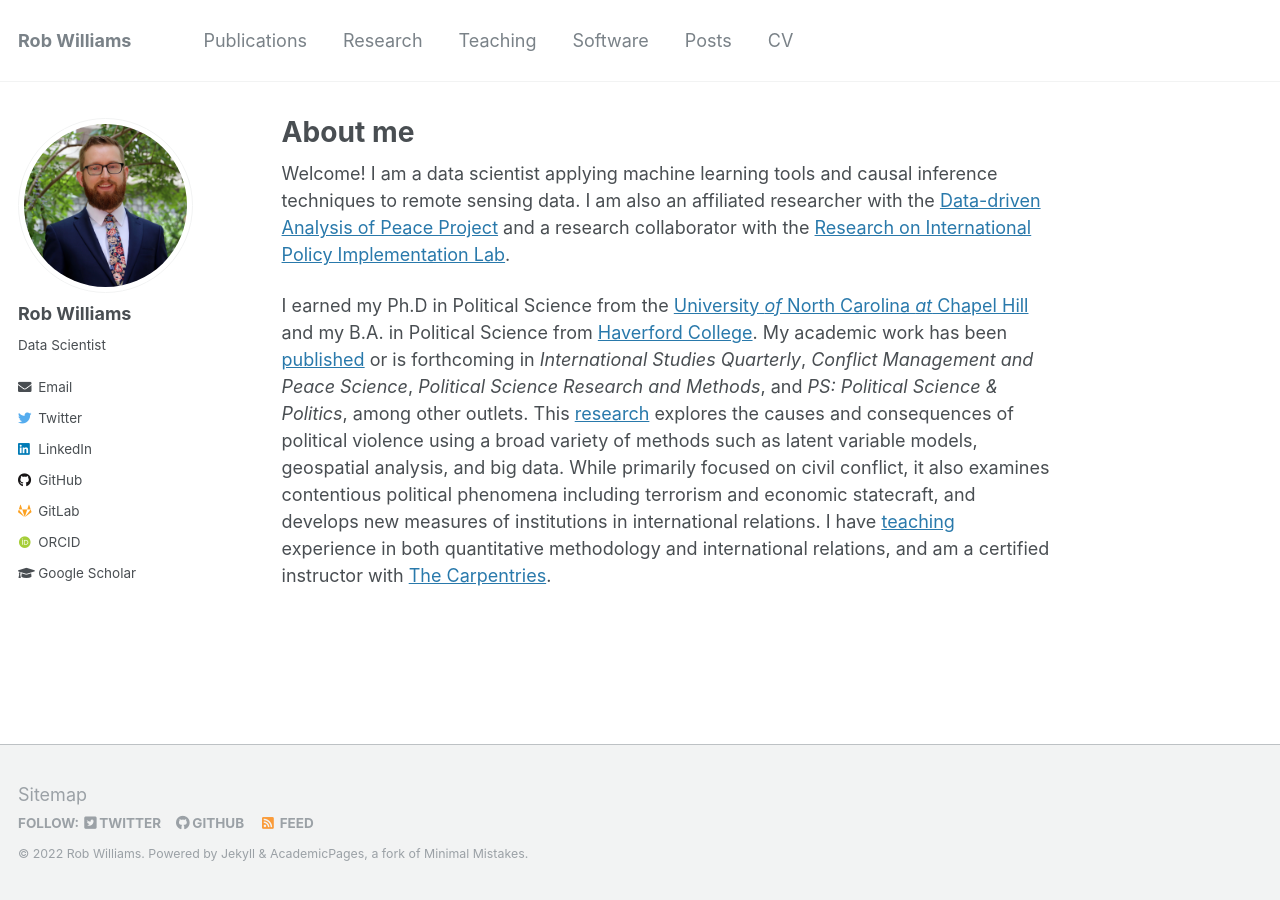
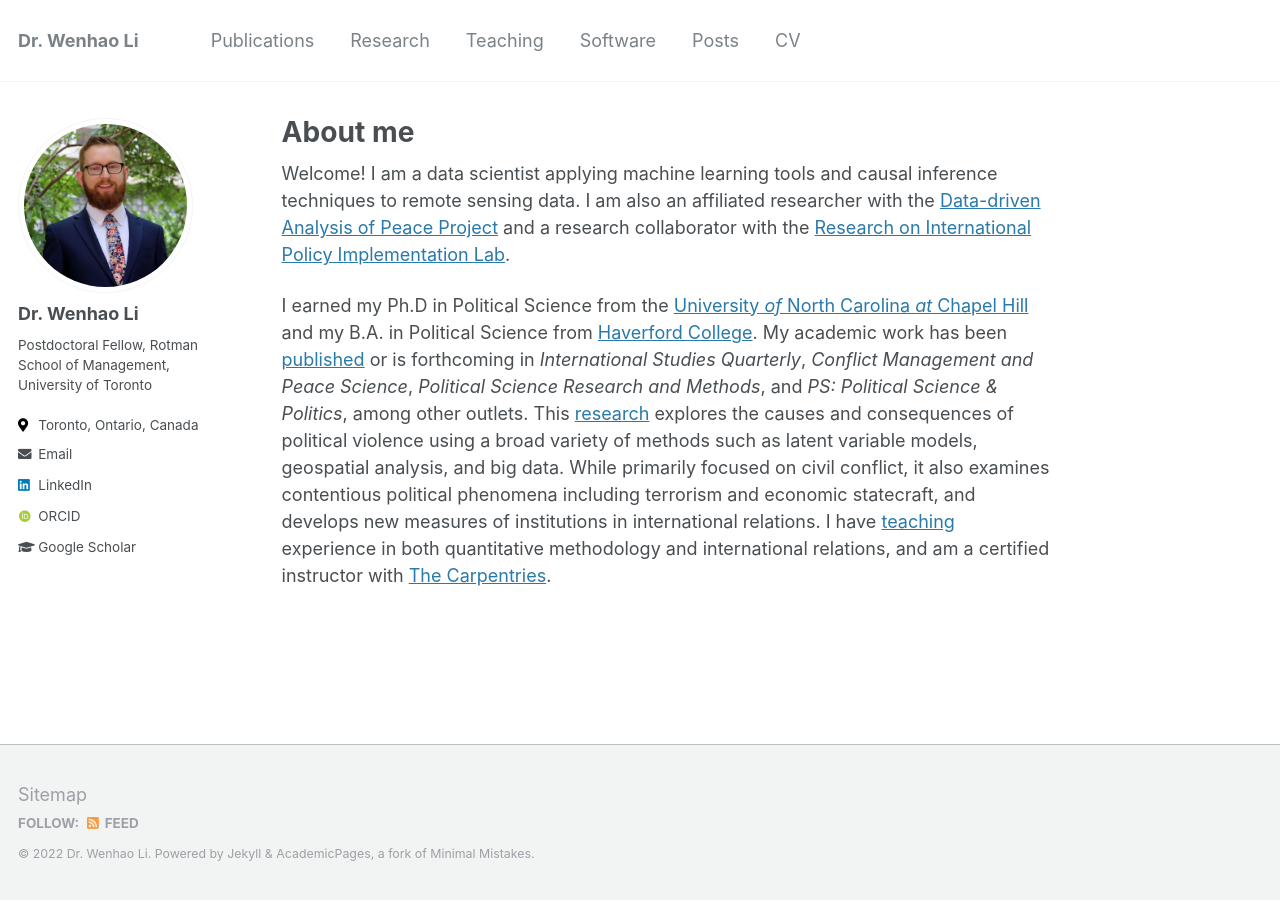
Before and after one commit to WenhaoLi666/WenhaoLi666.github.io, a Jekyll site: the page built from _pages/about.md, in a window 1280 px wide. Built offline with Jekyll 4.4.1, drawn with Linux system fonts in a browser that asks for light colours; some web fonts are replaced.

Commit message:
Update _config.yml

```diff
--- a/_config.yml
+++ b/_config.yml
@@ -7,17 +7,17 @@
 
 # Site Settings
 locale                   : "en-US"
-title                    : "Rob Williams"
+title                    : "Dr. Wenhao Li"
 title_separator          : "-"
-name                     : &name "Rob Williams"
-description              : &description "Postdoc in Political Science"
-url                      : https://jayrobwilliams.com # the base hostname & protocol for your site e.g. "https://mmistakes.github.io"
+name                     : &name "Dr. Wenhao Li"
+description              : &description "Postdoctoral Fellow, Rotman School of Management, University of Toronto"
+url                      : "https://WenhaoLi666.github.io" # the base hostname & protocol for your site e.g. "https://mmistakes.github.io"
 baseurl                  : "" # the subpath of your site, e.g. "/blog"
-repository               : "jayrobwilliams/jayrobwilliams.github.io"
+repository               : "WenhaoLi666.github.io"
 teaser                   : # filename of teaser fallback teaser image placed in /images/, .e.g. "500x300.png"
 breadcrumbs              : false # true, false (default)
 words_per_minute         : 160
-future                   : false
+future                   : true
 read_more                : "disabled" # if enabled, adds "Read more" links to excerpts
 talkmap_link             : false #change to true to add link to talkmap on talks page
 comments:
@@ -57,12 +57,12 @@ yandex_site_verification :
 
 # Social Sharing
 twitter:
-  username               : jayrobw
+  username               :
 facebook:
   username               :
   app_id                 :
   publisher              :
-og_image                 : profile.png # Open Graph/Twitter default site image
+og_image                 :
 # For specifying social profiles
 # - https://developers.google.com/structured-data/customize/social-profiles
 social:
@@ -73,24 +73,24 @@ social:
 
 # Analytics
 analytics:
-  provider               : "goatcounter" # false (default), "google", "google-universal", "custom", "goatcounter"
+  provider               : "google-universal" # false (default), "google", "google-universal", "custom", "goatcounter"
   google:
     tracking_id          :
   goatcounter:
-    code		 : jayrobwilliams
+    code		 :
 
 
 # Site Author
 author:
-  name             : "Rob Williams"
+  name             : "Dr. Wenhao Li"
   avatar           : "profile.png"
-  bio              : "Data Scientist"
-  location         :
+  bio              : "Postdoctoral Fellow, Rotman School of Management, University of Toronto"
+  location         : "Toronto, Ontario, Canada"
   employer         :
   pubmed           :
-  orcid            : "http://orcid.org/0000-0001-9259-3883"
-  googlescholar    : "https://scholar.google.com/citations?user=fiaPSmgAAAAJ"
-  email            : "rob.williams@wustl.edu"
+  orcid            : "https://orcid.org/0000-0003-1352-2775"
+  googlescholar    : "https://scholar.google.com/citations?user=89CHOGYAAAAJ&hl=en"
+  email            : "wwenhao.li@mail.utoronto.ca"
   researchgate     :  # example: "https://www.researchgate.net/profile/yourprofile"
   uri              :
   bitbucket        :
@@ -99,20 +99,20 @@ author:
   flickr           :
   facebook         :
   foursquare       :
-  github           : "jayrobwilliams"
-  gitlab           : "jayrobwilliams"
+  github           :
+  gitlab           :
   google_plus      :
   keybase          :
   instagram        :
   impactstory      : #"https://profiles.impactstory.org/u/xxxx-xxxx-xxxx-xxxx"
   lastfm           :
-  linkedin         : "jayrobwilliams"
+  linkedin         : "https://www.linkedin.com/in/wenhaoli666"
   pinterest        :
   soundcloud       :
-  stackoverflow    : #"https://stackoverflow.com/users/10912314/jayrobwilliams"
+  stackoverflow    :
   steam            :
   tumblr           :
-  twitter          : "jayrobw"
+  twitter          :
   vine             :
   weibo            :
   xing             :
@@ -256,7 +256,7 @@ sass:
 permalink: /:categories/:title/
 # paginate: 5 # amount of posts to show
 # paginate_path: /page:num/
-timezone: America/Chicago # http://en.wikipedia.org/wiki/List_of_tz_database_time_zones
+timezone: America/New_York # http://en.wikipedia.org/wiki/List_of_tz_database_time_zones
 
 
 # Plugins
```
